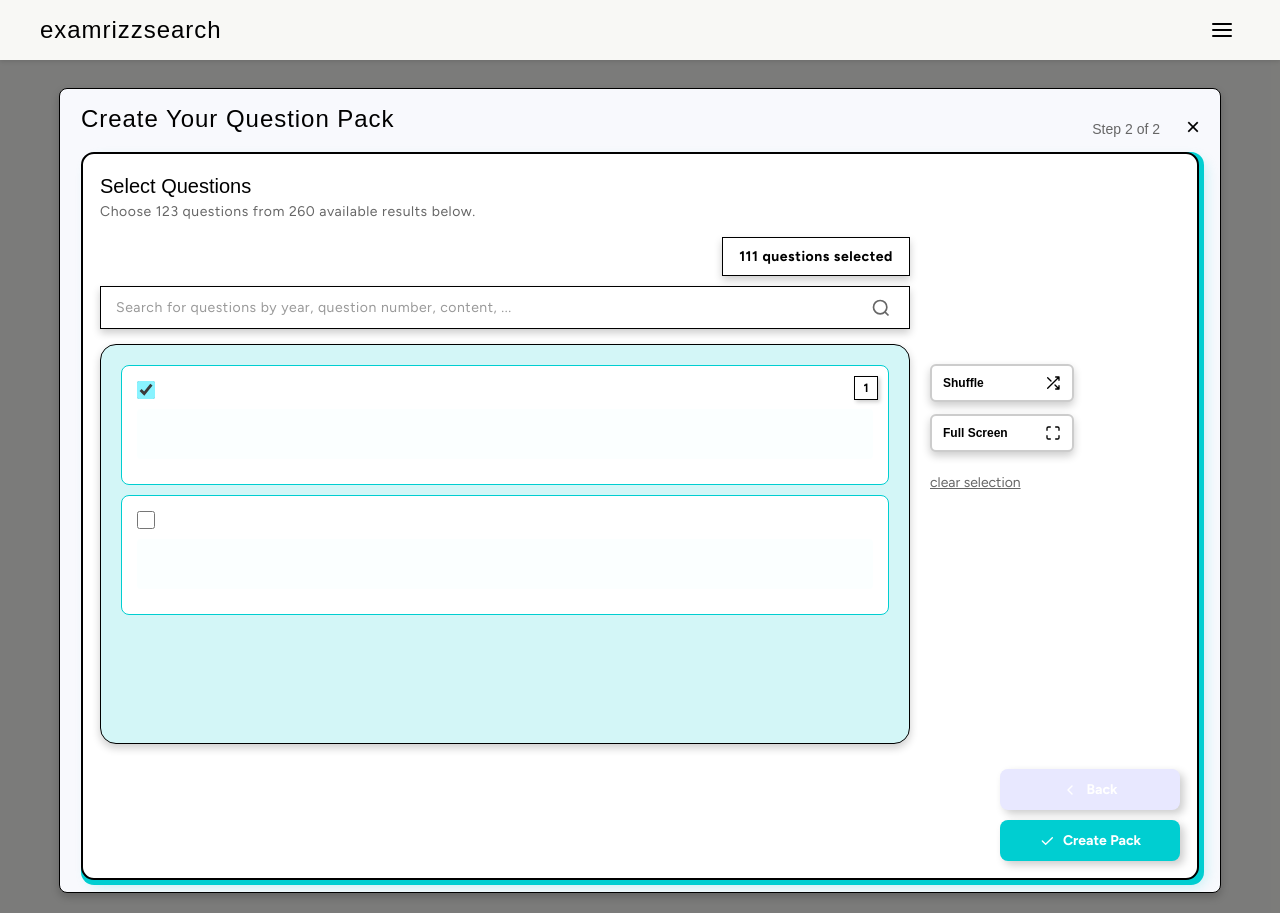
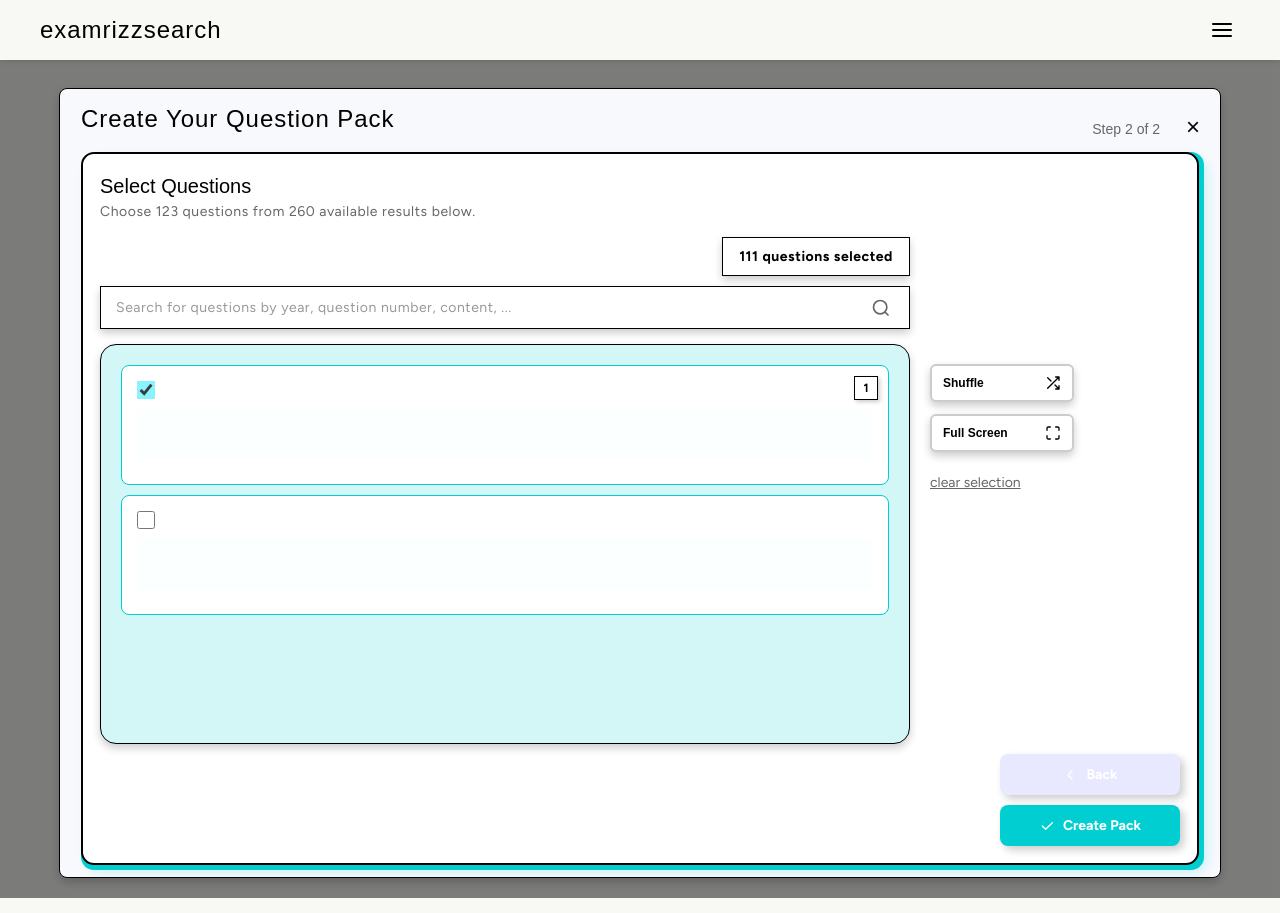
Before and after one commit to sjsenglish/examrizz_october, a Next.js app: page /select-questions in a window 1280 px wide. Built offline with nearby package versions, Linux system fonts and the light colour scheme; a web font is replaced by a local one.

Commit message:
Adjust select-questions page layout positioning
- Move navigation buttons up by 15% (margin-top: -20px)
- Reduce cyan drop shadow container height by 10% (min-height: 48vh)

🤖 Generated with [Claude Code](https://claude.ai/code)

Co-Authored-By: Claude <noreply@anthropic.com>

```diff
--- a/app/select-questions/select-questions.css
+++ b/app/select-questions/select-questions.css
@@ -112,7 +112,7 @@
   padding: 17px; /* Reduced by 17% from 20px */
   box-shadow: 5px 0 0 0 #00CED1, 0 5px 0 0 #00CED1, 5px 5px 0 0 #00CED1, 7px 7px 13px rgba(0, 206, 209, 0.2); /* Reduced by 17% */
   position: relative;
-  min-height: 53vh; /* Reduced by additional 10%: 59vh * 0.9 = 53.1vh */
+  min-height: 48vh; /* Reduced by additional 10% from bottom: 53vh * 0.9 = 47.7vh, rounded to 48vh */
 }
 
 .select-questions-section {
@@ -326,7 +326,7 @@
   flex-direction: column; /* Stack buttons vertically */
   align-items: flex-end; /* Align to right */
   gap: 10px; /* Reduced space between buttons */
-  margin-top: -5px; /* Move up by 15%: 10px - (10px * 0.15) = 8.5px, rounded to -5px for upward movement */
+  margin-top: -20px; /* Move up by additional 15%: -5px - 15px = -20px for further upward movement */
 }
 
 .back-button {
```
